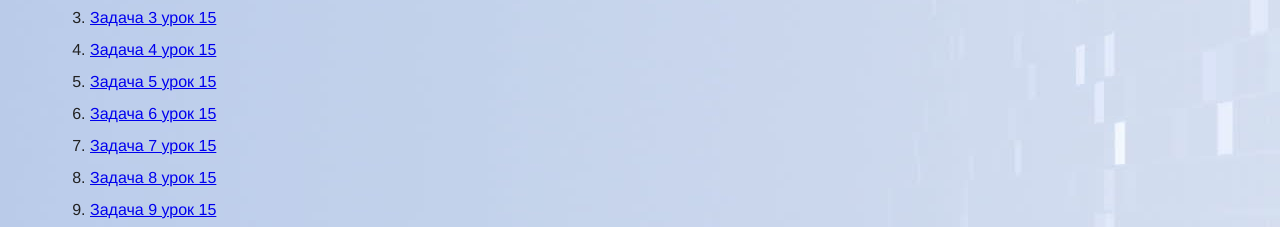
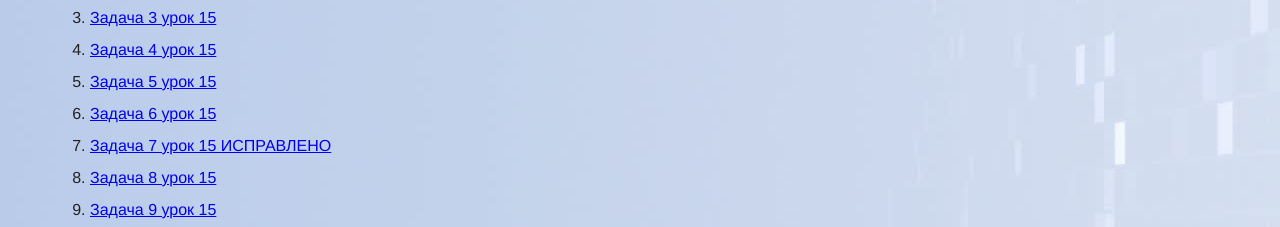
Before and after one commit to boris86msk/Pascal, a plain HTML site: page index.html in a window 1280 px wide. Shown: the part 940-1167 px from the top of the page. Drawn offline with Linux system fonts and the light colour scheme.

Commit message:
Update index.html

```diff
--- a/index.html
+++ b/index.html
@@ -44,7 +44,7 @@
          <li><a href="http://fkn.ktu10.com/?q=node/13176">Задача 4 урок 15</a></li>
          <li><a href="http://fkn.ktu10.com/?q=node/13177">Задача 5 урок 15</a></li>
           <li><a href="http://fkn.ktu10.com/?q=node/13178">Задача 6 урок 15</a></li>
-          <li><a href="http://fkn.ktu10.com/?q=node/13179">Задача 7 урок 15</a></li>
+          <li><a href="http://fkn.ktu10.com/?q=node/13179">Задача 7 урок 15 ИСПРАВЛЕНО</a></li>
           <li><a href="http://fkn.ktu10.com/?q=node/13198">Задача 8 урок 15</a></li>
           <li><a href="http://fkn.ktu10.com/?q=node/13201">Задача 9 урок 15</a></li>
           <li><a href="http://fkn.ktu10.com/?q=node/13200">Задача 10 урок 15</a></li>
```
